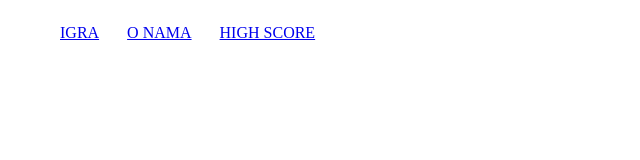
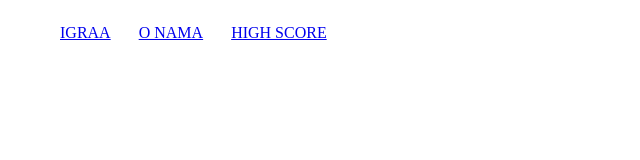
Before and after one commit to MihajloGIT/memorije, a website: page pocetna.html in a window 1280 px wide. Shown: the full height of the page, 0-640 px from the left. Drawn offline with Linux system fonts and the light colour scheme.

Commit message:
Minor Change

```diff
--- a/pocetna.html
+++ b/pocetna.html
@@ -8,7 +8,7 @@
     <nav>
         <div class="navigation">
             <ul>
-                <li><a href="/igra">IGRA</a></li>
+                <li><a href="/igra">IGRAA</a></li>
                 <li><a href="/onama">O NAMA</a></li>
                 <li><a href="/highscore">HIGH SCORE</a></li>
             </ul>
```
